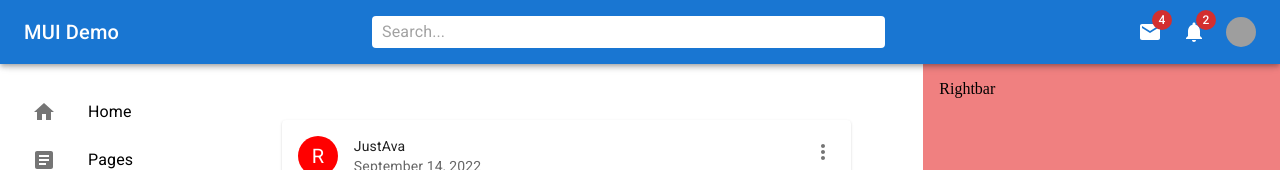
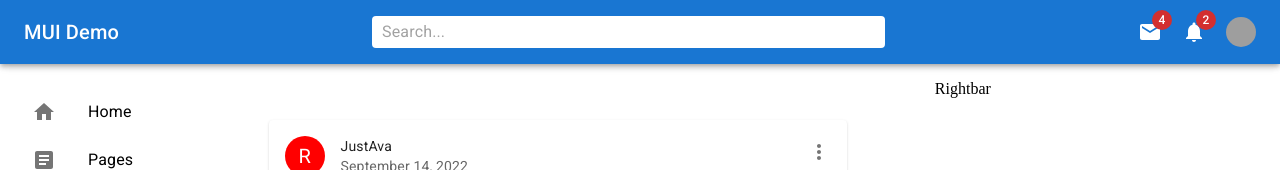
Before and after one commit to KateLockhart/MUIResponsiveDemo, a React (Create React App) app: page / in a window 1280 px wide. Shown: the top 170 px of the page. Built offline with nearby package versions, Linux system fonts and the light colour scheme; grey boxes are pictures that could not be loaded.

Commit message:
Added proper positioning to side bars to not be effects by post scroll.

```diff
--- a/src/components/Rightbar.jsx
+++ b/src/components/Rightbar.jsx
@@ -4,14 +4,13 @@ import React from "react";
 export const Rightbar = () => {
   return (
     <Box
-      bgcolor="lightcoral"
       flex={2}
       p={2}
       sx={{
         display: { xs: "none", sm: "block" },
       }}
     >
-      Rightbar
+      <Box position="fixed">Rightbar</Box>
     </Box>
   );
 };
--- a/src/components/Sidebar.jsx
+++ b/src/components/Sidebar.jsx
@@ -29,6 +29,7 @@ export const Sidebar = () => {
         display: { xs: "none", sm: "block" },
       }}
     >
+      <Box position="fixed">
         <List>
           <ListItem disablePadding>
             <ListItemButton component="a" href="#home">
@@ -97,5 +98,6 @@ export const Sidebar = () => {
           </ListItem>
         </List>
       </Box>
+    </Box>
   );
 };
```
Lines whose indentation alone changed are shown as unchanged.
